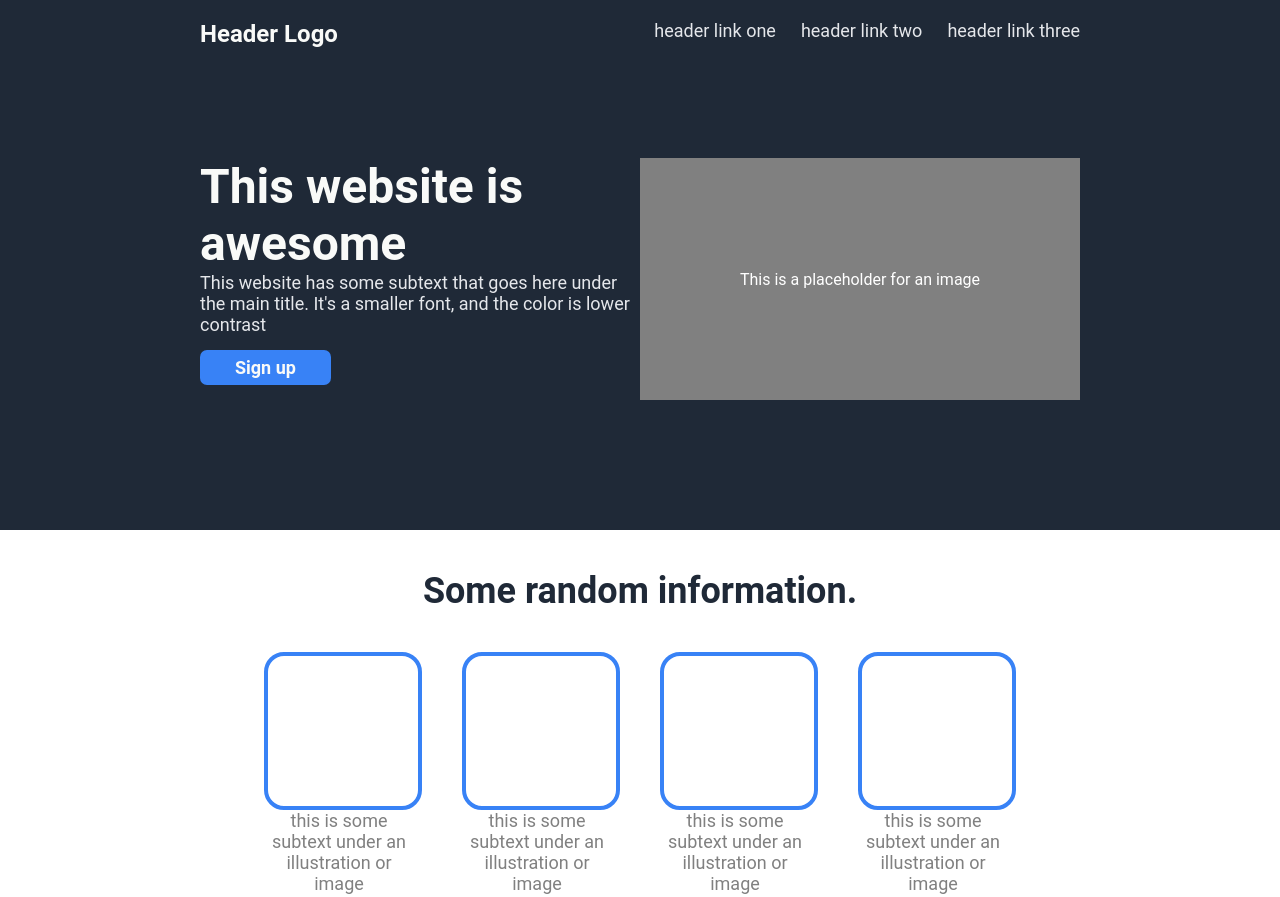
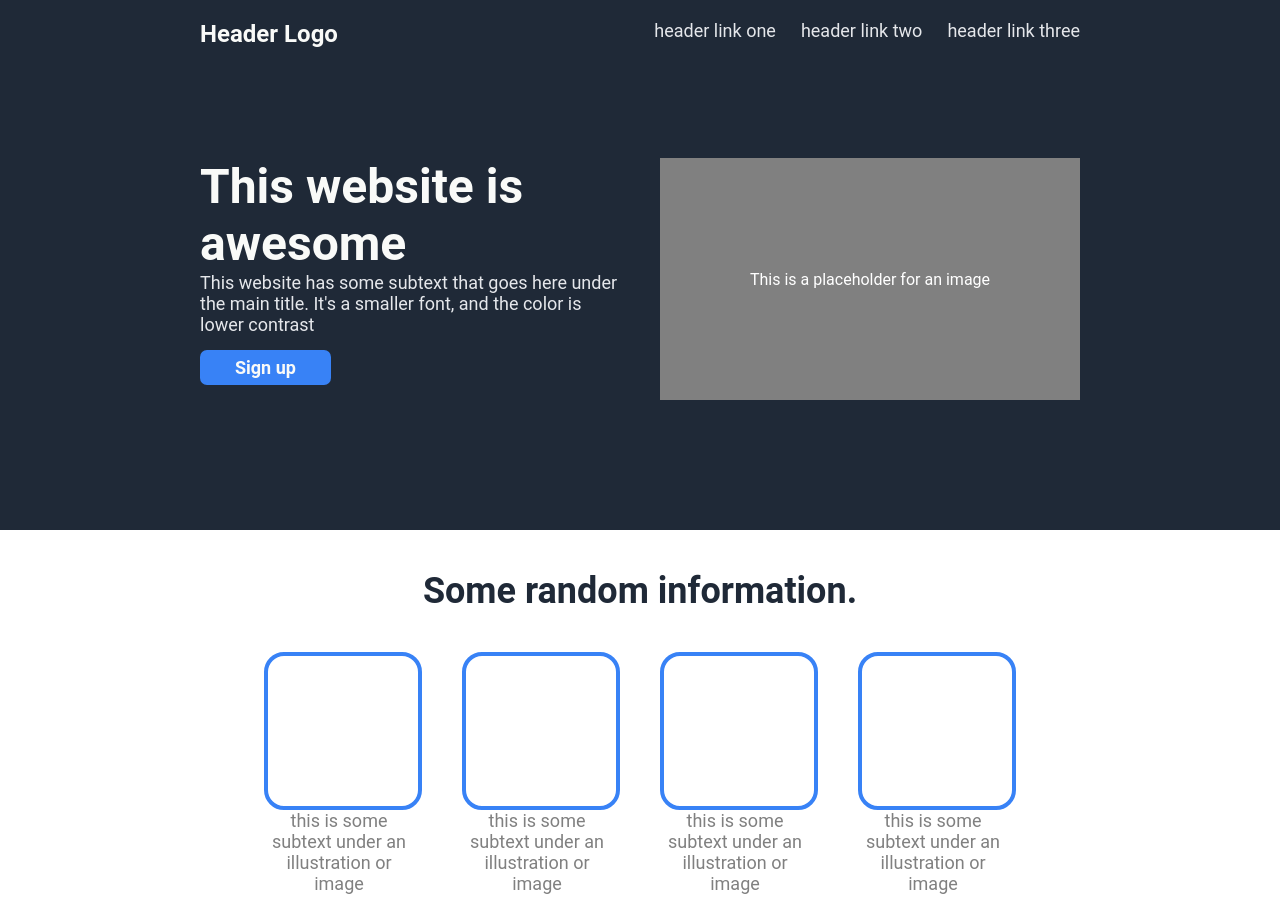
Before and after one commit to ThangNguyen157/Landing-Page, a plain HTML site: page index.html in a window 1280 px wide. Shown: the top 897 px of the page. Drawn offline with Linux system fonts and the light colour scheme.

Commit message:
Add a font family to the webpage and a gap
the roboto font does not work when open it with another computer or
browser, so I have added the arial font. I also added a gap between the
iamge and the text in the hero section to make it look nicer.

```diff
--- a/style.css
+++ b/style.css
@@ -25,7 +25,7 @@ a {
 
 body {
     margin: 0;
-    font-family: roboto;
+    font-family: roboto, arial;
 }
 
 .logo {
@@ -46,6 +46,7 @@ body {
 .hero {
     padding: 158px 200px 130px;
     display: flex;
+    gap: 40px;
 
 }
 
```
